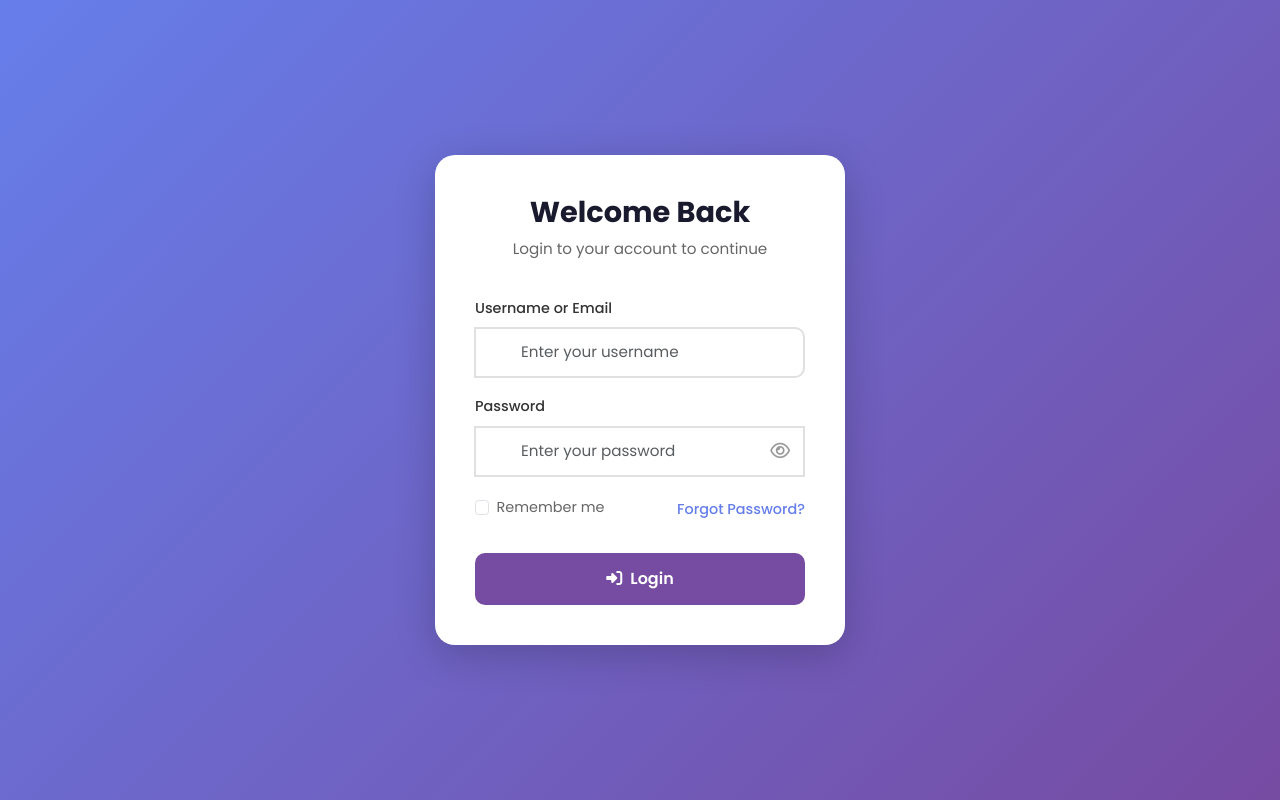
After one commit to dikuyyy/ciproject, a CodeIgniter app: page /database/login in a window 1280 px wide. The commit adds this page. Run offline with CodeIgniter, Linux system fonts and the light colour scheme.

Commit message:
Add login functionality; create login view and update routing; refactor header and footer

```diff
--- a/application/config/routes.php
+++ b/application/config/routes.php
@@ -51,5 +51,6 @@ defined('BASEPATH') OR exit('No direct script access allowed');
 */
 $route['default_controller'] = 'welcome';
 $route['checkout'] = 'welcome/checkout';
+$route['login'] = 'welcome/login';
 $route['404_override'] = '';
 $route['translate_uri_dashes'] = FALSE;
--- a/application/controllers/Welcome.php
+++ b/application/controllers/Welcome.php
@@ -1,9 +1,12 @@
 <?php
-defined('BASEPATH') or exit('No direct script access allowed');
+
+defined('BASEPATH') || exit('No direct script access allowed');
 
 class Welcome extends CI_Controller
 {
 
+	private const HEADER_VIEW = 'templates/public-layout/header';
+	private const FOOTER_VIEW = 'templates/public-layout/footer';
 	/**
 	 * Index Page for this controller.
 	 *
@@ -21,15 +24,20 @@ class Welcome extends CI_Controller
 	 */
 	public function index()
 	{
-		$this->load->view('templates/public-layout/header');
+		$this->load->view(self::HEADER_VIEW);
 		$this->load->view('pages/index');
-		$this->load->view('templates/public-layout/footer');
+		$this->load->view(self::FOOTER_VIEW);
 	}
 
 	public function checkout()
 	{
-		$this->load->view('templates/public-layout/header');
+		$this->load->view(self::HEADER_VIEW);
 		$this->load->view('pages/checkout');
-		$this->load->view('templates/public-layout/footer');
+		$this->load->view(self::FOOTER_VIEW);
+	}
+
+	public function login()
+	{
+		$this->load->view('pages/login');
 	}
 }
--- /dev/null
+++ b/application/views/pages/login.php
@@ -0,0 +1,237 @@
+<!DOCTYPE html>
+<html lang="en">
+<head>
+    <meta charset="UTF-8">
+    <meta name="viewport" content="width=device-width, initial-scale=1.0">
+    <title>Login - ShopHub</title>
+    <!-- Bootstrap 5 CSS -->
+    <link href="https://cdn.jsdelivr.net/npm/bootstrap@5.3.2/dist/css/bootstrap.min.css" rel="stylesheet">
+    <!-- Font Awesome Icons -->
+    <link rel="stylesheet" href="https://cdnjs.cloudflare.com/ajax/libs/font-awesome/6.5.1/css/all.min.css">
+    <!-- Google Fonts -->
+    <link href="https://fonts.googleapis.com/css2?family=Poppins:wght@300;400;500;600;700&display=swap" rel="stylesheet">
+    <style>
+        * {
+            margin: 0;
+            padding: 0;
+            box-sizing: border-box;
+        }
+
+        body {
+            font-family: 'Poppins', sans-serif;
+            background: linear-gradient(135deg, #667eea 0%, #764ba2 100%);
+            min-height: 100vh;
+            display: flex;
+            align-items: center;
+            justify-content: center;
+        }
+
+        .login-container {
+            width: 100%;
+            max-width: 450px;
+            padding: 20px;
+        }
+
+        .login-card {
+            background: #fff;
+            border-radius: 20px;
+            padding: 40px;
+            box-shadow: 0 10px 40px rgba(0, 0, 0, 0.2);
+        }
+
+        .login-header {
+            text-align: center;
+            margin-bottom: 35px;
+        }
+
+        .login-logo {
+            font-size: 3rem;
+            color: #667eea;
+            margin-bottom: 15px;
+        }
+
+        .login-title {
+            font-size: 1.8rem;
+            font-weight: 700;
+            color: #1a1a2e;
+            margin-bottom: 8px;
+        }
+
+        .login-subtitle {
+            font-size: 0.95rem;
+            color: #666;
+        }
+
+        .form-label {
+            font-weight: 500;
+            color: #333;
+            margin-bottom: 8px;
+            font-size: 0.9rem;
+        }
+
+        .form-control {
+            border: 2px solid #e0e0e0;
+            border-radius: 10px;
+            padding: 12px 15px;
+            font-size: 0.95rem;
+        }
+
+        .form-control:focus {
+            border-color: #667eea;
+            box-shadow: 0 0 0 0.2rem rgba(102, 126, 234, 0.15);
+        }
+
+        .input-group {
+            position: relative;
+        }
+
+        .input-icon {
+            position: absolute;
+            left: 15px;
+            top: 50%;
+            transform: translateY(-50%);
+            color: #999;
+            font-size: 1.1rem;
+        }
+
+        .input-with-icon {
+            padding-left: 45px;
+        }
+
+        .toggle-password {
+            position: absolute;
+            right: 15px;
+            top: 50%;
+            transform: translateY(-50%);
+            background: none;
+            border: none;
+            color: #999;
+            cursor: pointer;
+            font-size: 1.1rem;
+        }
+
+        .remember-forgot {
+            display: flex;
+            justify-content: space-between;
+            align-items: center;
+            margin: 20px 0;
+            font-size: 0.9rem;
+        }
+
+        .form-check-label {
+            color: #666;
+        }
+
+        .forgot-link {
+            color: #667eea;
+            text-decoration: none;
+            font-weight: 500;
+        }
+
+        .btn-login {
+            width: 100%;
+            background: #764ba2;
+            border: none;
+            color: #fff;
+            padding: 14px;
+            border-radius: 10px;
+            font-size: 1rem;
+            font-weight: 600;
+            margin-top: 10px;
+        }
+
+
+        /* Responsive */
+        @media (max-width: 576px) {
+            .login-card {
+                padding: 30px 25px;
+            }
+
+            .login-title {
+                font-size: 1.5rem;
+            }
+        }
+    </style>
+</head>
+<body>
+    <div class="login-container">
+        <div class="login-card">
+            <!-- Header -->
+            <div class="login-header">
+                <h2 class="login-title">Welcome Back</h2>
+                <p class="login-subtitle">Login to your account to continue</p>
+            </div>
+
+            <!-- Login Form -->
+            <form method="post" action="<?php echo base_url('auth/login'); ?>">
+                <!-- Username/Email -->
+                <div class="mb-3">
+                    <label for="username" class="form-label">Username or Email</label>
+                    <div class="input-group">
+                        <i class="fas fa-user input-icon"></i>
+                        <input type="text" class="form-control input-with-icon" id="username" name="username" placeholder="Enter your username" required>
+                    </div>
+                </div>
+
+                <!-- Password -->
+                <div class="mb-3">
+                    <label for="password" class="form-label">Password</label>
+                    <div class="input-group">
+                        <i class="fas fa-lock input-icon"></i>
+                        <input type="password" class="form-control input-with-icon" id="password" name="password" placeholder="Enter your password" required>
+                        <button type="button" class="toggle-password" onclick="togglePassword()">
+                            <i class="far fa-eye" id="toggleIcon"></i>
+                        </button>
+                    </div>
+                </div>
+
+                <!-- Remember & Forgot -->
+                <div class="remember-forgot">
+                    <div class="form-check">
+                        <input class="form-check-input" type="checkbox" id="remember" name="remember">
+                        <label class="form-check-label" for="remember">
+                            Remember me
+                        </label>
+                    </div>
+                    <a href="<?php echo base_url('auth/forgot-password'); ?>" class="forgot-link">Forgot Password?</a>
+                </div>
+
+                <!-- Login Button -->
+                <button type="submit" class="btn btn-login">
+                    <i class="fas fa-sign-in-alt me-2"></i>Login
+                </button>
+            </form>
+        </div>
+    </div>
+
+    <!-- Bootstrap JS -->
+    <script src="https://cdn.jsdelivr.net/npm/bootstrap@5.3.2/dist/js/bootstrap.bundle.min.js"></script>
+
+    <script>
+        // Toggle password visibility
+        function togglePassword() {
+            const passwordInput = document.getElementById('password');
+            const toggleIcon = document.getElementById('toggleIcon');
+
+            if (passwordInput.type === 'password') {
+                passwordInput.type = 'text';
+                toggleIcon.classList.remove('fa-eye');
+                toggleIcon.classList.add('fa-eye-slash');
+            } else {
+                passwordInput.type = 'password';
+                toggleIcon.classList.remove('fa-eye-slash');
+                toggleIcon.classList.add('fa-eye');
+            }
+        }
+
+        // Social login handlers (demo)
+        document.querySelector('.btn-google').addEventListener('click', function() {
+            alert('Google login integration coming soon!');
+        });
+
+        document.querySelector('.btn-facebook').addEventListener('click', function() {
+            alert('Facebook login integration coming soon!');
+        });
+    </script>
+</body>
+</html>
```
Also changed, not shown: application/views/templates/public-layout/footer.php (+0 -7 lines), application/views/templates/public-layout/header.php (+1 -19 lines).
